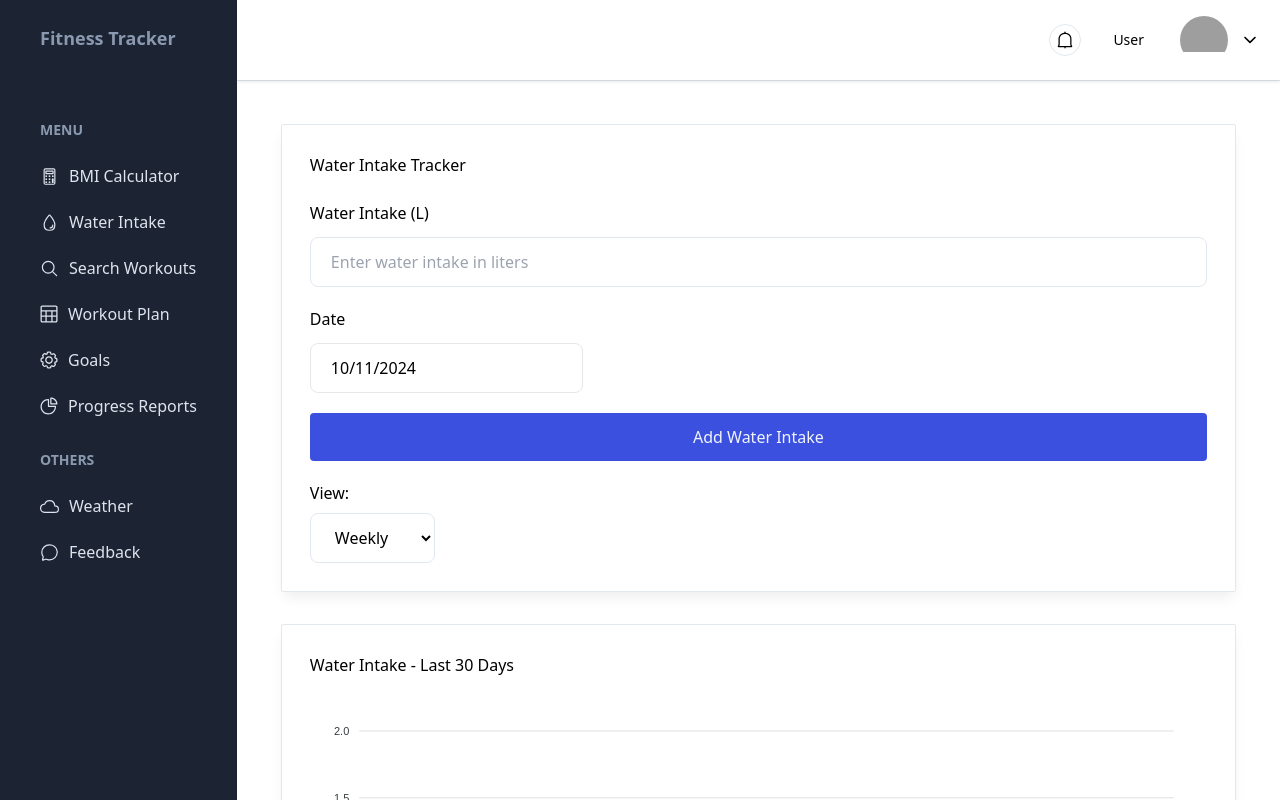
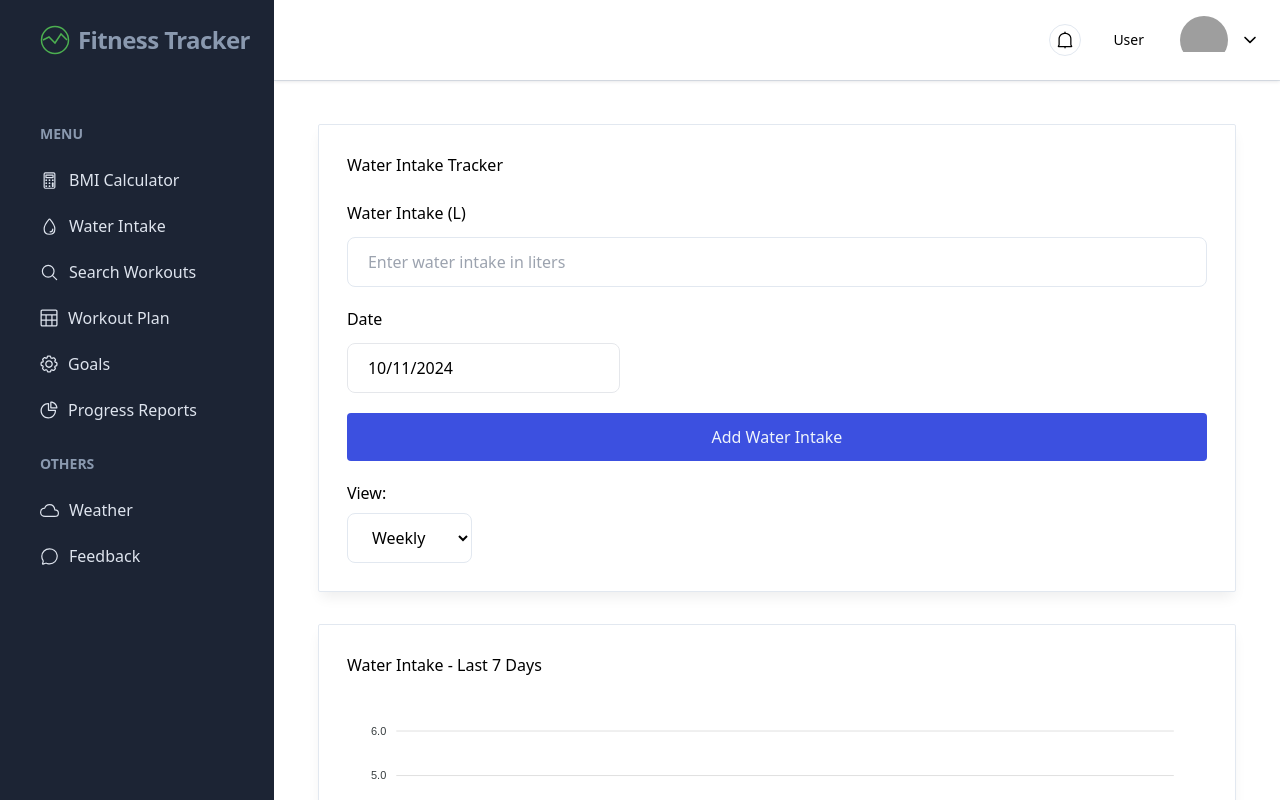
Before and after one commit to Santhu-12/Fitness-Tracker, a React (Vite) app: page /home/water-intake in a window 1280 px wide. Built offline with nearby package versions, Linux system fonts and the light colour scheme; no server answers; the database is empty; sample sign-in values are in the browser's storage; grey boxes are pictures that could not be loaded.

Commit message:
Fixed chart and logo

```diff
--- a/src/components/dashboard/Dashboard.jsx
+++ b/src/components/dashboard/Dashboard.jsx
@@ -1,5 +1,5 @@
-import React from "react";
-import { useNavigate, Outlet } from "react-router-dom";
+import React, { useEffect } from "react";
+import { useNavigate, Outlet, useLocation } from "react-router-dom";
 import SideNavUser from "../side-nav/SideNavUser";
 import { doSignOut } from "../../firebase/auth";
 import { useAuth } from "../../contexts/authContext";
@@ -8,6 +8,7 @@ import Header from "../header";
 function Dashboard() {
   const { currentUser } = useAuth();
   const navigate = useNavigate();
+  const location = useLocation();
 
   const handleSignOut = async () => {
     try {
@@ -18,6 +19,13 @@ function Dashboard() {
     }
   };
 
+  // Redirect to '/home/bmi-calculator' if user is on '/home'
+  useEffect(() => {
+    if (location.pathname === "/home") {
+      navigate("/home/bmi-calculator", { replace: true });
+    }
+  }, [location.pathname, navigate]);
+
   return (
     <div className="dark:bg-boxdark-2 dark:text-bodydark">
       <div className="flex h-screen overflow-hidden">
@@ -27,7 +35,6 @@ function Dashboard() {
           <Header />
           <main>
             <div className="mx-auto max-w-screen-2xl p-4 md:p-6 2xl:p-10">
-              {/* Render nested routes here */}
               <Outlet />
             </div>
           </main>
--- a/src/components/features/WaterIntakeTracker.jsx
+++ b/src/components/features/WaterIntakeTracker.jsx
@@ -19,7 +19,7 @@ const WaterIntakeTracker = () => {
     const filteredData = data.filter((entry) => {
       const entryDate = new Date(entry.date);
       return view === "weekly"
-        ? (today - entryDate) / (1000 * 60 * 60 * 24) <= 30 // Last 30 days for weekly view
+        ? (today - entryDate) / (1000 * 60 * 60 * 24) <= 7 // Last 7 days for weekly view
         : entryDate.getFullYear() === today.getFullYear(); // Current year for monthly view
     });
 
@@ -72,6 +72,11 @@ const WaterIntakeTracker = () => {
     }
   }, [currentUser]);
 
+  useEffect(() => {
+    const newChartData = generateChartData(waterIntakeData);
+    setChartData(newChartData);
+  }, [view, waterIntakeData]);
+
   const handleSubmit = (e) => {
     e.preventDefault();
     if (waterIntake && selectedDate && currentUser) {
@@ -81,17 +86,12 @@ const WaterIntakeTracker = () => {
         `waterIntake/${currentUser.uid}/${dateKey}`
       );
       set(userWaterIntakeRef, Number(waterIntake)).then(() => {
-        setWaterIntakeData((prevData) => [
-          ...prevData,
-          {
-            date: dateKey,
-            amount: Number(waterIntake),
-          },
-        ]);
-        const newChartData = generateChartData([
+        const updatedData = [
           ...waterIntakeData,
           { date: dateKey, amount: Number(waterIntake) },
-        ]);
+        ];
+        setWaterIntakeData(updatedData);
+        const newChartData = generateChartData(updatedData);
         setChartData(newChartData);
       });
       setWaterIntake("");
@@ -145,11 +145,7 @@ const WaterIntakeTracker = () => {
           <label className="mb-2 block text-black dark:text-white">View:</label>
           <select
             value={view}
-            onChange={(e) => {
-              setView(e.target.value);
-              const newChartData = generateChartData(waterIntakeData);
-              setChartData(newChartData);
-            }}
+            onChange={(e) => setView(e.target.value)}
             className="rounded-lg border-[1.5px] border-stroke bg-transparent py-3 px-5 text-black dark:border-form-strokedark dark:bg-form-input dark:text-white"
           >
             <option value="weekly">Weekly</option>
@@ -160,7 +156,7 @@ const WaterIntakeTracker = () => {
 
       <div className="mt-8 rounded-sm border border-stroke bg-white shadow-default dark:border-strokedark dark:bg-boxdark p-7">
         <h3 className="font-medium text-black dark:text-white mb-6">
-          Water Intake - Last {view === "weekly" ? "30 Days" : "Year"}
+          Water Intake - Last {view === "weekly" ? "7 Days" : "Year"}
         </h3>
         <ReactApexChart
           options={{
--- a/src/components/logo/Logo.jsx
+++ b/src/components/logo/Logo.jsx
@@ -22,9 +22,7 @@ const Logo = () => {
           fill="none"
         />
       </svg>
-      <h1 className="text-2xl font-semibold text-gray-800 tracking-tight">
-        Fitness Tracker
-      </h1>
+      <h1 className="text-2xl font-semibold tracking-tight">Fitness Tracker</h1>
     </div>
   );
 };
--- a/src/components/side-nav/SideNavUser.jsx
+++ b/src/components/side-nav/SideNavUser.jsx
@@ -1,4 +1,5 @@
 import { NavLink } from "react-router-dom";
+import Logo from "../logo/Logo";
 
 function SideNavUser() {
   return (
@@ -7,7 +8,7 @@ function SideNavUser() {
     >
       <div className="flex items-center justify-between gap-2 px-6 pt-6 lg:py-6.5">
         <h2 className="mb-4 ml-4 text-lg font-semibold text-bodydark2">
-          Fitness Tracker
+          <Logo />
         </h2>
       </div>
 
```
